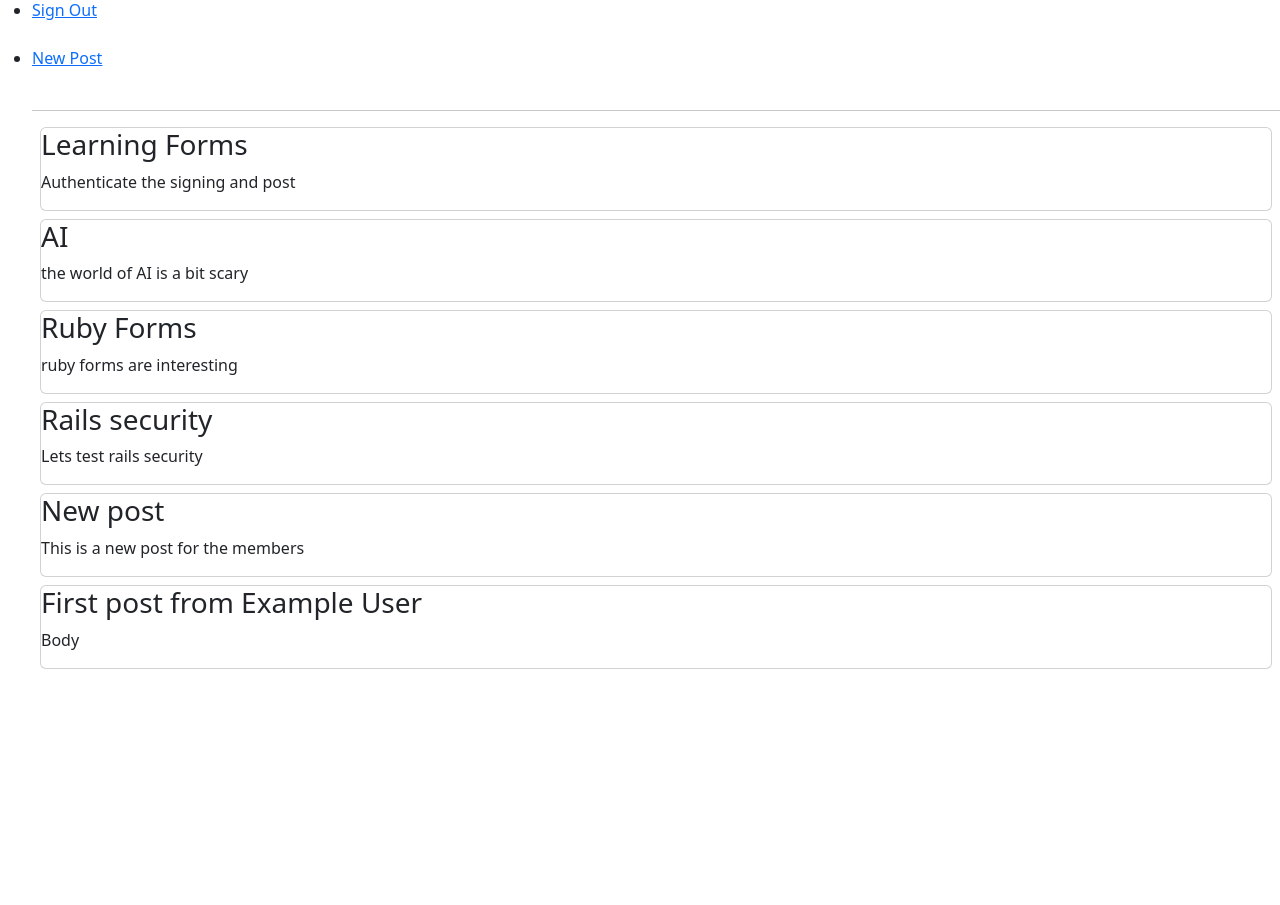
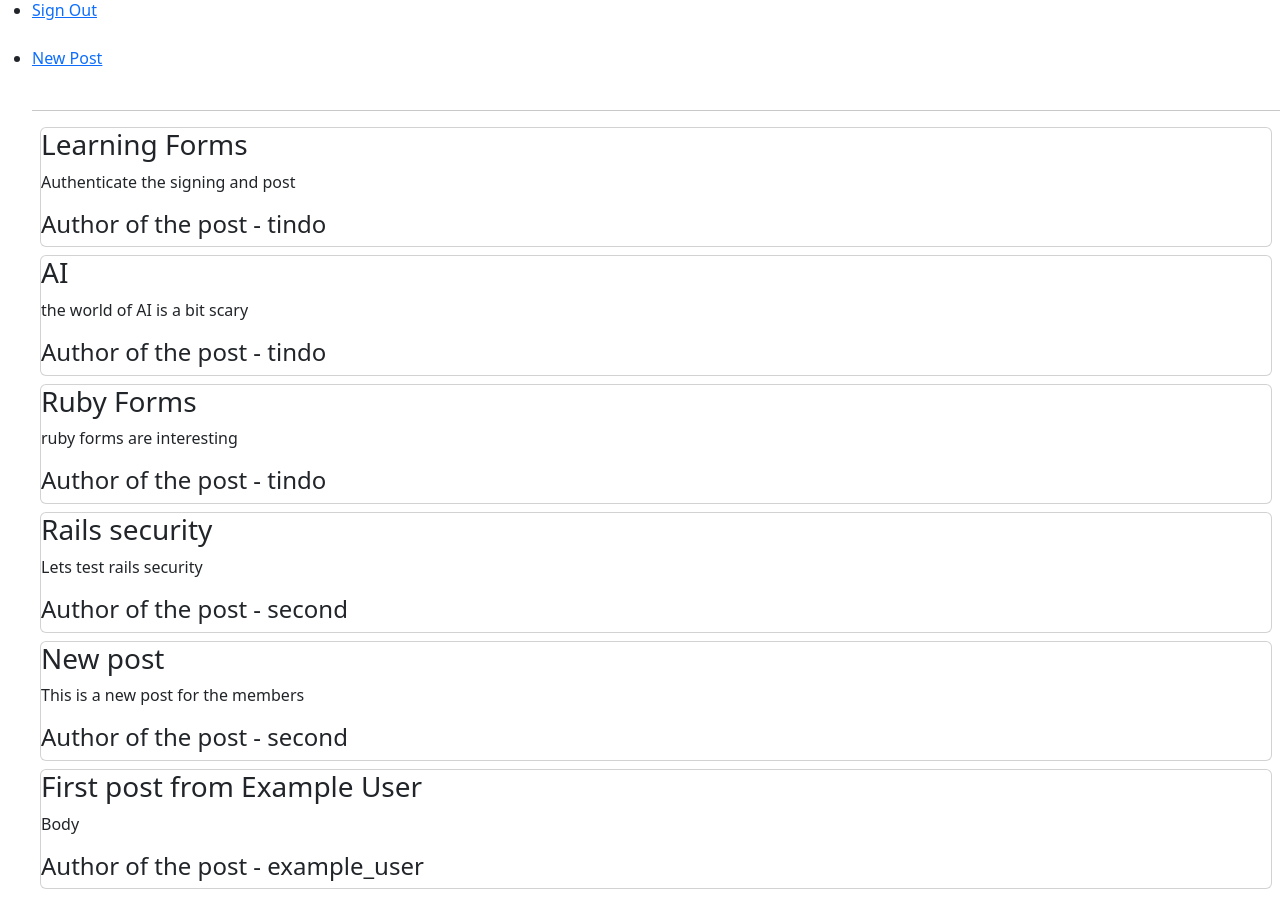
Before and after one commit to newhorizon-tech/members-only, a Rails app: page /posts in a window 1280 px wide. Shown: the part 172-1077 px from the top of the page. Before the commit the page ends 841 px from the top, so only its background shows below. Run offline with Rails 7, Linux system fonts and the light colour scheme; a user stored in the database is signed in; data comes from the database, SQL or seed files in the repository; both versions use the stored data as it was after the commit; style sheets or scripts are compiled from the project's sources; some libraries are stand-ins or nearby versions.

Commit message:
Display user name of post author

```diff
--- a/app/views/posts/index.html.erb
+++ b/app/views/posts/index.html.erb
@@ -14,6 +14,12 @@
     <p class="post-body">
      <%=p.body%>
     </p>
+    <h4>
+     <% if user_signed_in? %>
+     Author of the post -
+     <%= User.find(p.user_id).username %>
+     <% end %>
+    </h4>
    </div>
    <% end %>
 
```
Also changed, not shown: db/development.sqlite3.
